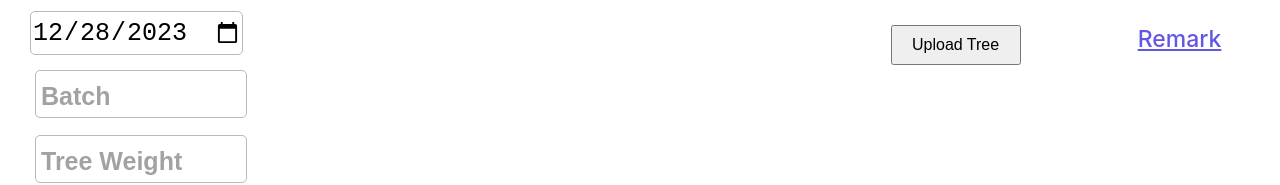
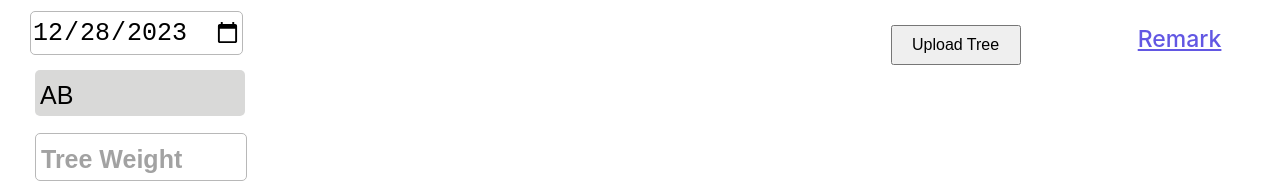
Before and after one commit to optigo-app/ProCasting, a React (Create React App) app: page /createTreeOne in a window 1280 px wide. Shown: the part 410-595 px from the top of the page. Built offline with nearby package versions, Linux system fonts and the light colour scheme.

Commit message:
add home screen end set the create tree page

```diff
--- a/src/pages/Component/Home/Home.js
+++ b/src/pages/Component/Home/Home.js
@@ -1,4 +1,4 @@
-import React, { useEffect, useState } from 'react'
+import React, { useEffect, useRef, useState } from 'react'
 import './Home.css'
 import { useNavigate } from 'react-router-dom'
 import Logo from '../../assets/oraillogo.png'
@@ -17,36 +17,54 @@ import BarcodeScanner from 'react-barcode-reader';
 export default function Home() {
 
     const [open, setOpen] = useState(false);
-    const [scannedValue, setScannedValue] = useState(undefined);
+    const [scannedValue, setScannedValue] = useState();
     const [scannedValueError, setScannedValueError] = useState(false);
+    const scanRef = useRef(null);
 
     const navigation = useNavigate();
 
+    useEffect(() => {
+        if (scanRef.current) {
+            scanRef.current.focus()
+        }
+    }, [])
+
+    console.log('refff', scanRef);
     const handleScan = (data) => {
-
+        console.log("data", data);
+        setScannedValue(data)
+        setScannedValueError(false)
     };
 
     const handleError = (error) => {
         console.error('Error while scanning:', error);
     };
 
+    const handleClickOpen = () => {
+        setOpen(true);
+        localStorage.setItem('EditTreePage', false)
+
+    };
+    const handleClickOpenEdit = () => {
+        setOpen(true);
+        localStorage.setItem('EditTreePage', true)
+
+    };
     const handleClose = () => {
-
-        if(scannedValue === undefined || scannedValue === ''){
+        setOpen(false);
+        setScannedValue('');
+        setScannedValueError(false);
+    };
+    const handleCloseContiue = () => {
+        if (scannedValue === undefined || scannedValue === '') {
             setScannedValueError(true)
-        }else{
+        } else {
             setScannedValueError(false)
             setScannedValue('AB')
+            // navigation(editTree === false ? '/createTreeOne' : '/createTreeOne', { state: { editTree: editTree ? 'true' : 'false' } })
+            navigation('/createTreeOne')
         }
-        // setOpen(false);
-
-        // navigation('/createTree')
-        // navigation('/createTreeOne')
-    };
-
-    const handleClickOpen = () => {
-        setOpen(true);
-    };
+    }
 
 
     useEffect(() => {
@@ -59,7 +77,7 @@ export default function Home() {
     return (
         <div >
 
-<BarcodeScanner
+            <BarcodeScanner
                 onScan={handleScan}
                 onError={handleError}
             />
@@ -76,14 +94,16 @@ export default function Home() {
                 <DialogContent>
                     <DialogContentText id="alert-dialog-description" style={{ width: '300px' }}>
                         <img src={scaneCodeImage} className='createImageQrCode' />
+                        <input type='text' autoFocus value={scannedValue} ref={scanRef} onChange={(text) => setScannedValue(text.target.value)} style={{ width: '2px', position: 'absolute', zIndex: '-1' }} />
+
                     </DialogContentText>
-                    <div style={{display  :'flex'}}>
-                        <input type='text' value={scannedValue} onChange={(text) => setScannedValue(text)} className='scaneTreeInputBox'/>
-                        {scannedValueError && <p style={{color: 'red' , fontSize : '18px'  ,margin : '5px'}}>FIRST SCAN TREE</p>}
+                    <div style={{ display: 'flex' }}>
+                        <input type='text' disabled value={scannedValue} onChange={(text) => setScannedValue(text)} className='scaneTreeInputBox' />
+                        {scannedValueError && <p style={{ color: 'red', fontSize: '18px', margin: '5px' }}>FIRST SCAN TREE</p>}
                     </div>
                 </DialogContent>
                 <DialogActions>
-                    <Button onClick={handleClose}>CONTINUE</Button>
+                    <Button onClick={handleCloseContiue}>CONTINUE</Button>
                 </DialogActions>
             </Dialog>
             <p className='mainTitle'>PROCASTING</p>
@@ -98,7 +118,7 @@ export default function Home() {
                     </div>
 
                     <div className='NoteMain'>
-                        <img src={Note} className='Noteimg' onClick={handleClickOpen} />
+                        <img src={Note} className='Noteimg' onClick={handleClickOpenEdit} />
                         <p className='NoteImgTitle'>EDIT TREE</p>
                     </div>
 
--- a/src/pages/Component/createTree/CreateTree.css
+++ b/src/pages/Component/createTree/CreateTree.css
@@ -35,22 +35,17 @@
 .infoTextInputBatch {
     height: 40px;
     width: 203px;
+    font-weight: 500;
+    margin: 0px;
+    background-color: #d9d9d8;
+    outline: none;
     border: none;
-    background-color: 'white';
     margin: 2px;
     padding-left: 5px;
     padding-top: 5px;
     font-size: 25px;
     margin-inline: 5px;
-    border: 1px solid #b8b8b8;
     border-radius: 5px;
-}
-
-.infoTextInputBatch::placeholder {
-    font-size: 25px !important;
-    margin: 5px !important;
-    font-weight: 600;
-    color: #a2a2a2;
 }
 
 .infoTextInputWight {
--- a/src/pages/Component/createTree/CreateTreeOne.js
+++ b/src/pages/Component/createTree/CreateTreeOne.js
@@ -1,6 +1,6 @@
 import React, { useEffect, useRef, useState } from 'react';
 import './CreateTree.css'
-import { useNavigate } from 'react-router-dom';
+import { useLocation, useNavigate } from 'react-router-dom';
 
 import { makeStyles } from '@mui/styles';
 import { Dialog, TextField } from '@mui/material';
@@ -20,6 +20,7 @@ import idle from '../../assets/idle.gif'
 import ProfileImg from '../../assets/profile.webp'
 import BarcodeScanner from 'react-barcode-reader';
 import castingTree from '../../assets/castingtree.jpg'
+import EditTreeImg from '../../assets/tree.jpg'
 
 const useStyles = makeStyles({
     datePickerRoot: {
@@ -56,12 +57,27 @@ export default function CreateTreeOne() {
     const CurrentImageValue = useRecoilValue(CurrentImageState);
     const [inputWightValue, setInputWeightValue] = useState('');
     const [open, setOpen] = useState(false);
+    const [addLsit, setAddLsit] = useState(false);
+    const location = useLocation();
+    const [editTreeImg, setEditTreeImg] = useState(false)
 
 
     useEffect(() => {
+
         const today = new Date().toISOString().split('T')[0];
         setTodayDate(today)
     }, [])
+    useEffect(() => {
+        setEditTreeImg(JSON.parse(localStorage.getItem('EditTreePage')))
+    }, [])
+    useEffect(() => {
+    if(editTreeImg) setInputWeightValue('100')
+    }, [editTreeImg])
+
+
+    console.log('editrrr', editTreeImg);
+
+    // alert(location?.state?.editTree)
     const handleScan = (data) => {
 
         // if (isImageVisible === true) {
@@ -123,8 +139,13 @@ export default function CreateTreeOne() {
     };
 
     const handleMoreInfoShow = () => {
-        let newData = ['1/1999', '2/1123', '1/3453', '2/121', '5/14523']
-        setEnteredValues([...enteredValues, ...newData]);
+
+        if (addLsit === false) {
+            setAddLsit(true);
+            let newData = ['1/1999', '2/1123', '1/3453', '2/121', '5/14523']
+            setEnteredValues([...enteredValues, ...newData]);
+        }
+
     }
 
     const handleInputWeightChange = (event) => {
@@ -167,9 +188,9 @@ export default function CreateTreeOne() {
             <div>
                 <div className="TopBtnDivMainOne">
                     <div>
-                        <p style={{margin : '0px' ,fontSize:'20px', fontWeight: 500}}>CREATE NEW BATCH</p>
+                        <p style={{ margin: '0px', fontSize: '20px', fontWeight: 500 }}>CREATE NEW BATCH</p>
                     </div>
-                    <div style={{display : 'flex'}}>
+                    <div style={{ display: 'flex' }}>
                         <p className='infoTextInputONe'>E0025(BOB THOMAS)</p>
                         {totalValues !== 0 && <p className='infoTextInputONe'>GOLD 14K WHITE</p>}
                     </div>
@@ -190,7 +211,7 @@ export default function CreateTreeOne() {
                             </div>
                             <div style={{ display: 'flex', marginTop: '10px' }}>
                                 <input type='text' value={inputValue} style={{ border: inputError && '1px solid red' }} className='enterBrachItemBox' onChange={handleInputChange} onKeyDown={handleKeyDown} />
-                                <button style={{ height: '98%', width: '55px',marginLeft:'5px', fontSize: '20px', fontWeight: 600, cursor: 'pointer' }} onClick={handleGoButtonClick}>
+                                <button style={{ height: '98%', width: '55px', marginLeft: '5px', fontSize: '20px', fontWeight: 600, cursor: 'pointer' }} onClick={handleGoButtonClick}>
                                     Go
                                 </button>
                             </div>
@@ -210,7 +231,7 @@ export default function CreateTreeOne() {
                                     marginTop: '15px'
                                 }}
                             />
-                            <input type='text' placeholder='Batch' style={{ marginTop: '15px' }} className='infoTextInputBatch' />
+                            <input type='text' placeholder='Batch' value={'AB'} style={{ marginTop: '15px' }} className='infoTextInputBatch' />
                             <input type='number' value={inputWightValue} style={{ marginTop: '15px' }} onChange={handleInputWeightChange} placeholder='Tree Weight' className='infoTextInputWight' />
 
                         </div>
@@ -232,7 +253,10 @@ export default function CreateTreeOne() {
                         </div>
                     </div>
                     <div className='uplodedImageMain' >
-                        <img src={CurrentImageValue ? CurrentImageValue : castingTree} className={CurrentImageValue ? 'uplodedImage' : 'uplodedImageProfile'} />
+                        {editTreeImg === true ? <img src={EditTreeImg} style={{ height: '430px' ,objectFit: 'contain' }} className={CurrentImageValue ? 'uplodedImage' : 'uplodedImageProfile'} /> :
+                            <img src={CurrentImageValue ? CurrentImageValue : castingTree} className={CurrentImageValue ? 'uplodedImage' : 'uplodedImageProfile'} />}
+
+
                         <div style={{ marginTop: '5px', display: 'flex', justifyContent: 'space-around' }}>
                             <button className='uploadImageBtn' onClick={() => setCamFlag(true)} >Upload Tree</button>
                             <p className="homeNoteTitle" style={{ margin: '0px', fontSize: '23px' }} onClick={handleClickOpen}>
--- a/src/pages/Component/unlockAllow/UnlockAlloying.js
+++ b/src/pages/Component/unlockAllow/UnlockAlloying.js
@@ -1,4 +1,4 @@
-import React, { useState } from 'react'
+import React, { useEffect, useRef, useState } from 'react'
 import './UnlockAlloying.css'
 import { Dialog, DialogContentText, DialogTitle, Drawer } from '@mui/material';
 import Button from '@mui/material/Button';
@@ -12,14 +12,31 @@ export default function UnlockAlloying() {
 
 
     const [inputValue, setInputValue] = useState('');
+    const [inputValueHidden, setInputValueHidden] = useState('');
     const [enteredValues, setEnteredValues] = useState([]);
     const [inputError, setInputError] = useState(false)
     const [flashCode, setFlashCode] = useState('');
     const [open, setOpen] = useState(false);
     const [isImageVisible, setIsImageVisible] = useState(true);
+    const scanRef = useRef(null);
+
+    useEffect(() => {
+        if (scanRef.current) {
+            scanRef.current.focus()
+        }
+    }, [])
+
+    useEffect(() => {
+        setEnteredValues([...enteredValues, inputValueHidden]);
+    }, [inputValueHidden])
+
+    useEffect(() => {
+        setEnteredValues([]);
+    }, [])
+
 
     const handleScan = (data) => {
-        setEnteredValues([...enteredValues, data]);
+
     };
 
     const handleError = (error) => {
@@ -42,6 +59,11 @@ export default function UnlockAlloying() {
 
     const handleInputChange = (event) => {
         setInputValue(event.target.value);
+        setFlashCode(event.target.value);
+    };
+
+    const handleInputChangeHidden = (event) => {
+        setInputValueHidden(event.target.value);
         setFlashCode(event.target.value);
     };
 
@@ -91,18 +113,14 @@ export default function UnlockAlloying() {
             <p className='mainTitle' >PROCASTING-ALLOYING UNLOCK PROCESS</p>
             <div style={{ display: 'flex' }}>
                 <div className='UnlockTopBox1'>
-                    <div onClick={toggleImageVisibility} style={{ width: 'fit-content', marginLeft: '20px' }}>
-                        {isImageVisible ? <div>
-                            <img src={scaneCodeImage} className='createImageQrCode' />
-                        </div> :
-                            <div>
-                                <img src={idle} />
-                            </div>}
+                    <div onClick={toggleImageVisibility} style={{ width: 'fit-content', position: 'relative' }}>
+                        <img src={scaneCodeImage} className='createImageQrCode' />
+                        <input type='text' value={inputValueHidden} onChange={handleInputChangeHidden} style={{ width: '20px', position: 'absolute', right: '0px', zIndex: '-1' }} autoFocus />
                     </div>
                     <div style={{ display: 'flex', marginTop: '5px' }}>
-                        <input type='text' style={{ border: inputError && '1px solid red' }} className='enterBrachItemBox' value={inputValue}
-                            onChange={handleInputChange} onKeyDown={handleKeyDown} />
-                        <button style={{ height: '45px', width: '50px', fontSize: '20px', fontWeight: 600, cursor: 'pointer' }} onClick={handleGoButtonClick}>
+                        <input type='text' style={{ border: inputError && '1px solid red' }} className='enterBrachItemBox' value={inputValue} onChange={handleInputChange} onKeyDown={handleKeyDown} />
+
+                        <button  style={{ height: '98%', width: '55px', marginLeft: '5px', fontSize: '20px', fontWeight: 600, cursor: 'pointer' }} onClick={handleGoButtonClick}>
                             Go
                         </button>
                     </div>
```
Also changed, not shown: src/pages/assets/tree.jpg (added).
